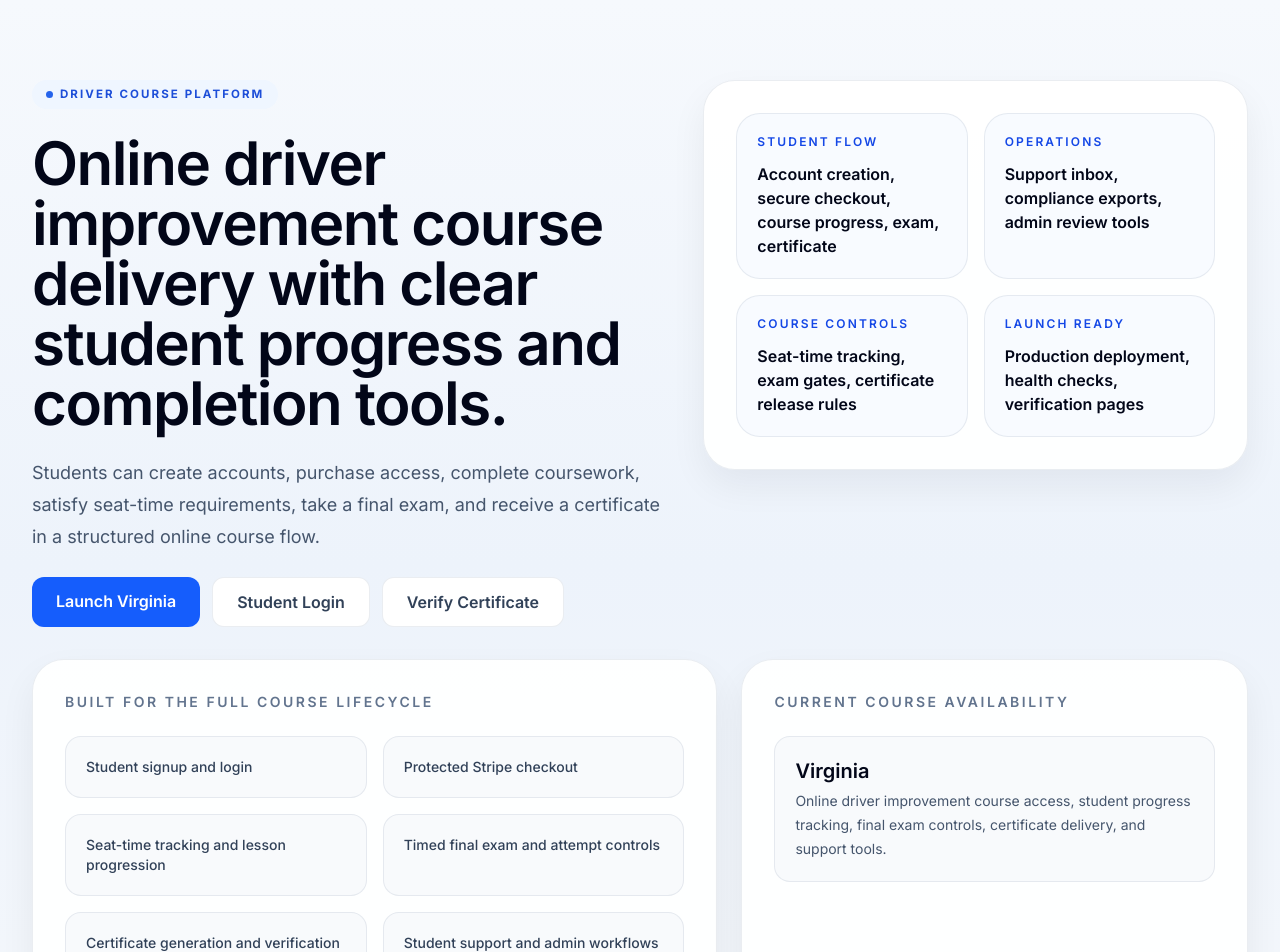
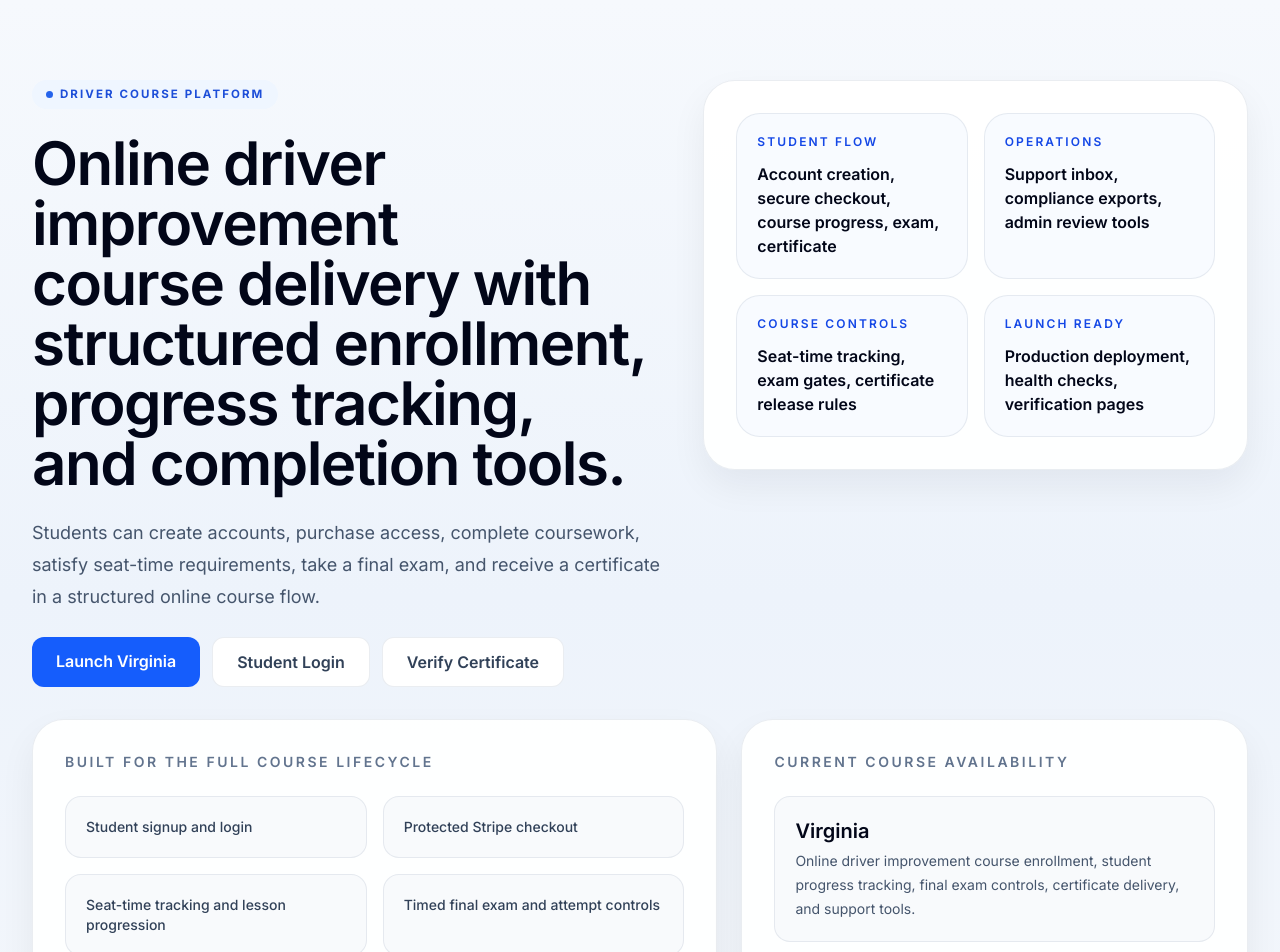
Before and after one commit to ankurfadia-ctrl/driver-course-platform, a Next.js app: page / in a window 1280 px wide. Shown: the top 952 px of the page. Built offline with nearby package versions, Linux system fonts and the light colour scheme; no server answers.

Commit message:
Tighten generic public copy

```diff
--- a/app/[state]/page.tsx
+++ b/app/[state]/page.tsx
@@ -97,7 +97,7 @@ export default async function StateHomePage({
             href={getDisclosuresRoute(state)}
             className="rounded-xl border border-amber-300 bg-white px-5 py-3 font-semibold text-amber-900 transition hover:bg-amber-100"
           >
-            Read Disclosures
+            Read Course Information
           </Link>
         </div>
       </section>
--- a/app/page.tsx
+++ b/app/page.tsx
@@ -11,7 +11,7 @@ export default function HomePage() {
           <div className="space-y-6">
             <div className="section-label">Driver Course Platform</div>
             <h1 className="display-balance max-w-4xl text-5xl font-semibold tracking-tight text-slate-950 sm:text-6xl">
-              Online driver improvement course delivery with clear student progress and completion tools.
+              Online driver improvement course delivery with structured enrollment, progress tracking, and completion tools.
             </h1>
             <p className="max-w-3xl text-lg leading-8 text-slate-600">
               Students can create accounts, purchase access, complete coursework,
@@ -103,7 +103,7 @@ export default function HomePage() {
                     {config.stateName}
                   </div>
                   <div className="mt-1 text-sm leading-6 text-slate-600">
-                    Online driver improvement course access, student progress tracking, final exam controls, certificate delivery, and support tools.
+                    Online driver improvement course enrollment, student progress tracking, final exam controls, certificate delivery, and support tools.
                   </div>
                 </Link>
               ))}
--- a/components/state-footer.tsx
+++ b/components/state-footer.tsx
@@ -20,7 +20,7 @@ export default function StateFooter({ state }: { state: string }) {
               {config.stateName} Course
             </div>
             <div className="mt-3 text-2xl font-semibold text-slate-950">
-              Built to feel clear, credible, and easy to use.
+              Built for clear student progress from enrollment to certificate.
             </div>
             <p className="mt-3 max-w-xl leading-7">
               {config.marketingDescription}
```
